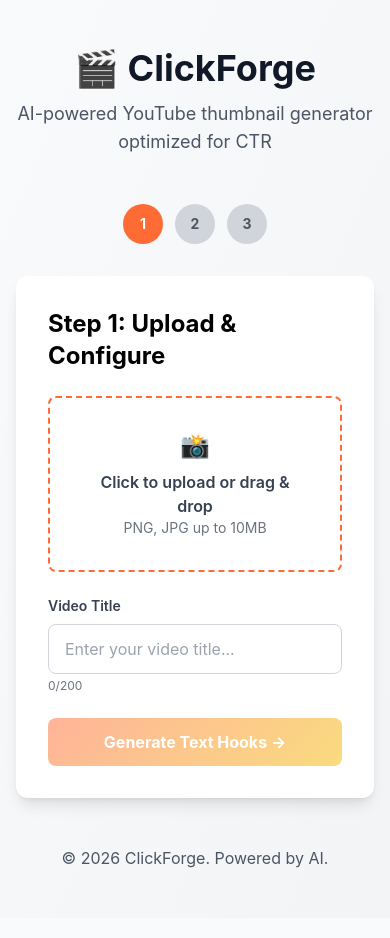
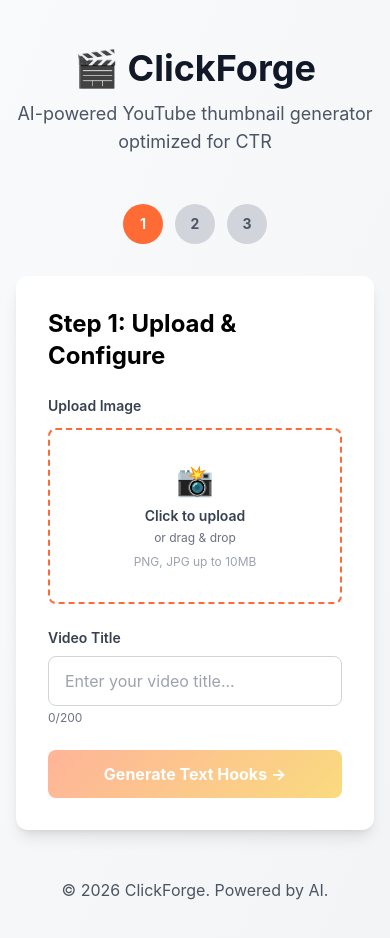
Before and after one commit to ajaiacharyaa-dot/clickforge, a Next.js app: page / in a window 390 px wide. Shown: the top 938 px of the page. Built offline with nearby package versions, Linux system fonts and the light colour scheme.

Commit message:
Fix: Rewrite ImageUpload with better mobile support, error handling, and state management

```diff
--- a/src/components/ImageUpload.tsx
+++ b/src/components/ImageUpload.tsx
@@ -1,6 +1,6 @@
 'use client'
 
-import React, { useState } from 'react'
+import React, { useState, useCallback } from 'react'
 import Image from 'next/image'
 
 interface ImageUploadProps {
@@ -14,19 +14,34 @@ export const ImageUpload: React.FC<ImageUploadProps> = ({
 }) => {
   const [preview, setPreview] = useState<string | null>(null)
   const [uploading, setUploading] = useState(false)
+  const [error, setError] = useState<string | null>(null)
 
-  const handleFileChange = async (e: React.ChangeEvent<HTMLInputElement>) => {
+  const handleFileChange = useCallback(
+    async (e: React.ChangeEvent<HTMLInputElement>) => {
       const file = e.target.files?.[0]
       if (!file) return
 
-    // Show preview
+      // Validate file
+      if (!file.type.startsWith('image/')) {
+        setError('Please upload an image file')
+        return
+      }
+
+      if (file.size > 10 * 1024 * 1024) {
+        setError('File size must be less than 10MB')
+        return
+      }
+
+      setError(null)
+
+      // Show preview immediately
       const reader = new FileReader()
       reader.onloadend = () => {
         setPreview(reader.result as string)
       }
       reader.readAsDataURL(file)
 
-    // Upload to Cloudinary
+      // Upload to Cloudinary in background
       setUploading(true)
       try {
         const formData = new FormData()
@@ -37,21 +52,34 @@ export const ImageUpload: React.FC<ImageUploadProps> = ({
           body: formData,
         })
 
+        if (!response.ok) {
+          throw new Error(`Upload failed: ${response.statusText}`)
+        }
+
         const data = await response.json()
-      if (data.success) {
+        if (data.success && data.data?.imageUrl) {
           onImageUpload(data.data.imageUrl)
+          setError(null)
+        } else {
+          setError('Upload failed. Please try again.')
         }
-    } catch (error) {
-      console.error('Upload failed:', error)
-      alert('Failed to upload image')
+      } catch (err) {
+        console.error('Upload error:', err)
+        setError('Failed to upload image. Please try again.')
       } finally {
         setUploading(false)
       }
-  }
+    },
+    [onImageUpload]
+  )
 
   return (
     <div className="w-full">
-      <div className="border-2 border-dashed border-primary rounded-lg p-8 text-center hover:border-accent transition">
+      <label className="block text-sm font-semibold text-gray-700 mb-3">
+        Upload Image
+      </label>
+
+      <div className="relative w-full border-2 border-dashed border-primary rounded-lg p-4 sm:p-8 text-center hover:border-accent transition bg-white">
         <input
           type="file"
           accept="image/*"
@@ -59,31 +87,49 @@ export const ImageUpload: React.FC<ImageUploadProps> = ({
           disabled={uploading || isLoading}
           className="hidden"
           id="image-upload"
+          aria-label="Upload image"
         />
-        <label
-          htmlFor="image-upload"
-          className="cursor-pointer block"
-        >
+
+        <label htmlFor="image-upload" className="block cursor-pointer">
           {preview ? (
-            <div className="relative w-full h-64">
+            <div className="space-y-3">
+              <div className="relative w-full h-48 sm:h-64 mx-auto">
                 <Image
                   src={preview}
                   alt="Preview"
                   fill
                   className="object-contain"
+                  priority
                 />
               </div>
+              <p className="text-xs sm:text-sm text-gray-600">
+                {uploading ? '⏳ Uploading...' : '✅ Image ready! Click to change'}
+              </p>
+            </div>
           ) : (
-            <div>
-              <p className="text-2xl mb-2">📸</p>
-              <p className="text-gray-700 font-semibold">
-                {uploading ? 'Uploading...' : 'Click to upload or drag & drop'}
+            <div className="py-4 sm:py-8">
+              <p className="text-3xl sm:text-4xl mb-2">📸</p>
+              <p className="text-sm sm:text-base text-gray-700 font-semibold">
+                {uploading ? '⏳ Uploading...' : 'Click to upload'}
               </p>
-              <p className="text-gray-500 text-sm">PNG, JPG up to 10MB</p>
+              <p className="text-xs sm:text-sm text-gray-500 mt-1">
+                or drag & drop
+              </p>
+              <p className="text-xs text-gray-400 mt-2">PNG, JPG up to 10MB</p>
             </div>
           )}
         </label>
+
+        {uploading && (
+          <div className="absolute inset-0 bg-white/50 rounded-lg flex items-center justify-center pointer-events-none">
+            <div className="animate-spin rounded-full h-8 w-8 border-2 border-primary border-t-transparent"></div>
           </div>
+        )}
+      </div>
+
+      {error && (
+        <p className="text-red-500 text-xs sm:text-sm mt-2">{error}</p>
+      )}
     </div>
   )
 }
```
Lines whose indentation alone changed are shown as unchanged.
